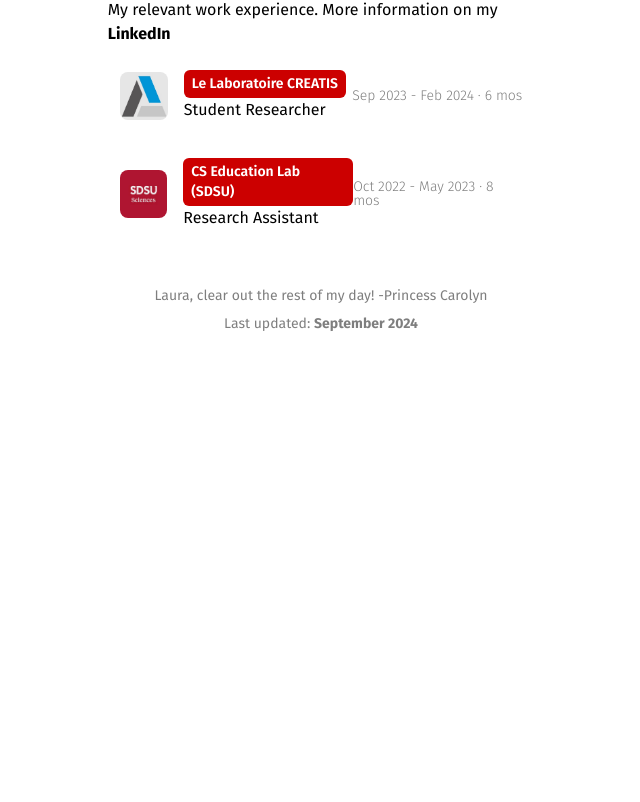
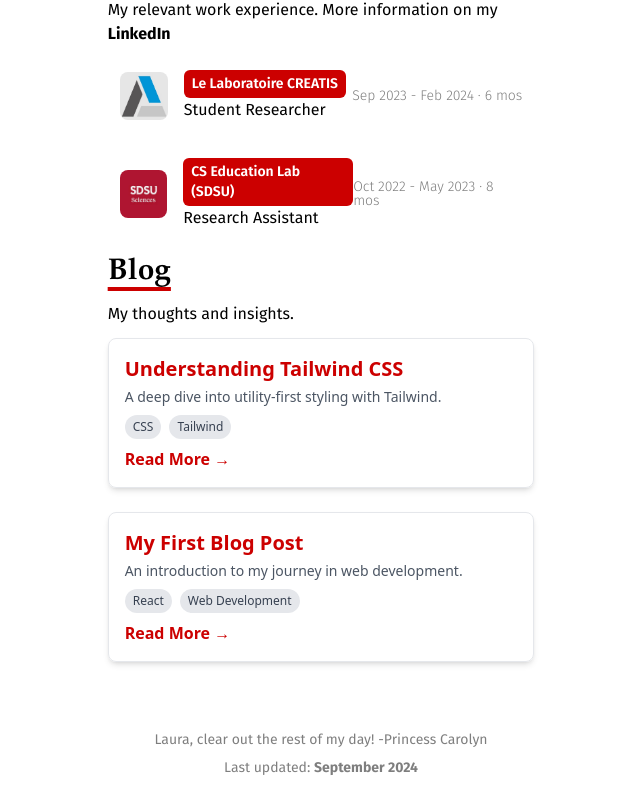
Before and after one commit to FrancisSanB/FrancisSanB.github.io, a React (Vite) app: page / in a window 1280 px wide. Shown: the part 1946-2748 px from the top of the page, without its empty margins (319-959 px from the left). Before the commit the page ends 2304 px from the top, so only its background shows below. Built offline with nearby package versions, Linux system fonts and the light colour scheme.

Commit message:
added initial blog page but not finalized + small updates

```diff
--- a/src/App.jsx
+++ b/src/App.jsx
@@ -1,21 +1,39 @@
-import React from 'react'
+import React from "react";
+import { BrowserRouter as Router, Routes, Route } from "react-router-dom";
 
-import Footer from './components/Footer'
-import Intro from './components/Intro'
-import Projects from './components/Projects'
-import Experiences from './components/Experiences'
-import About from './components/About'
+import Footer from "./components/Footer";
+import Intro from "./components/Intro";
+import Projects from "./components/Projects";
+import Experiences from "./components/Experiences";
+import About from "./components/About";
+import Blog from "./components/Blog";
+import BlogPost from "./components/BlogPost"; // Import the BlogPost component
 
 function App() {
   return (
-    <div className='App bg-background text-normal dark:bg-dark-background dark:text-dark-normal'>
+    <Router>
+      <div className="App bg-background text-normal dark:bg-dark-background dark:text-dark-normal">
+        <Routes>
+          {/* Home Page with all sections */}
+          <Route
+            path="/"
+            element={
+              <>
                 <Intro />
                 <About />
                 <Projects />
                 <Experiences />
+                <Blog />
                 <Footer />
+              </>
+            }
+          />
+          {/* Dynamic blog post page */}
+          <Route path="/blog/:slug" element={<BlogPost />} />
+        </Routes>
       </div>
-  )
+    </Router>
+  );
 }
 
-export default App
+export default App;
--- /dev/null
+++ b/src/components/Blog.jsx
@@ -0,0 +1,28 @@
+import React from "react";
+import blogs from "../data/blogs";
+import BlogItem from "./BlogItem";
+import Title from "./Title";
+
+function Blog() {
+    return (
+        <div className="md:w-3/4 lg:w-1/2 xl:w-1/3 px-6 md:px-0 justify-center mx-auto text-left flex flex-col">
+            <Title>Blog</Title>
+            <p className="text-base mb-3 font-fira">
+                My thoughts and insights.
+            </p>
+            <div className="w-full grid grid-cols-1 gap-6 mb-9">
+                {blogs.map(blog => (
+                    <BlogItem
+                        key={blog.title}
+                        title={blog.title}
+                        tags={blog.tags}
+                        desc={blog.desc}
+                        link={blog.link}
+                    />
+                ))}
+            </div>
+        </div>
+    );
+}
+
+export default Blog;
--- /dev/null
+++ b/src/components/BlogItem.jsx
@@ -0,0 +1,33 @@
+import React from "react";
+import { Link } from "react-router-dom";
+
+function BlogItem({ title, tags, desc, link }) {
+    return (
+        <div className="border rounded-lg p-4 shadow-md hover:shadow-lg transition">
+            <h3 className="text-xl font-semibold mb-1">
+                <Link
+                    to={link}
+                    className="text-link dark:text-dark-link hover:underline"
+                >
+                    {title}
+                </Link>
+            </h3>
+            <p className="text-sm text-gray-600 mb-2">{desc}</p>
+            <div className="flex gap-2 mb-2">
+                {tags.map(tag => (
+                    <span key={tag} className="bg-gray-200 text-gray-700 text-xs px-2 py-1 rounded-full">
+                        {tag}
+                    </span>
+                ))}
+            </div>
+            <Link
+                to={link}
+                className="text-link dark:text-dark-link font-bold hover:underline"
+            >
+                Read More →
+            </Link>
+        </div>
+    );
+}
+
+export default BlogItem;
--- /dev/null
+++ b/src/components/BlogPost.jsx
@@ -0,0 +1,43 @@
+import React, { useEffect, useState } from "react";
+import { useParams } from "react-router-dom";
+import blogs from "../data/blogs"; // Import the blogs array
+
+function BlogPost() {
+    const { slug } = useParams(); // Get the blog slug from the URL
+    const blog = blogs.find(blog => blog.slug === slug); // Find the matching blog post
+    const [content, setContent] = useState("");
+
+    useEffect(() => {
+        if (blog && blog.contentFile) {
+            fetch(blog.contentFile)
+                .then(response => response.text())
+                .then(text => setContent(text))
+                .catch(error => setContent("Error loading blog content."));
+        }
+    }, [blog]);
+
+    if (!blog) return <p className="text-center text-lg">Blog post not found.</p>;
+
+    return (
+        <div className="md:w-3/4 lg:w-1/2 xl:w-1/3 pt-10 md:pt-20 px-6 md:px-0 justify-center mx-auto text-left flex flex-col">
+            <h1 className="text-title dark:text-dark-title font-garamond font-bold text-6xl md:text7xl mb-1 md:mb-3">{blog.title}</h1>
+            <div className="flex gap-2 mb-2">
+                {blog.tags.map(tag => (
+                    <span key={tag} className="bg-gray-200 text-gray-700 text-xs px-2 py-1 rounded-full">
+                        {tag}
+                    </span>
+                ))}
+            </div>
+            <p className="text-base text-xl mb-3 font-fira">{blog.desc}</p>
+            {content.split("\n").map((paragraph, index) =>
+                paragraph.trim() ? (
+                    <p key={index} className="text-base mb-3 font-fira">
+                        {paragraph}
+                    </p>
+                ) : null
+            )}
+        </div>
+    );
+}
+
+export default BlogPost;
--- /dev/null
+++ b/src/data/blogs.js
@@ -0,0 +1,20 @@
+const blogs = [
+    {
+        slug: "tailwind-guide",
+        title: "Understanding Tailwind CSS",
+        tags: ["CSS", "Tailwind"],
+        desc: "A deep dive into utility-first styling with Tailwind.",
+        link: "/blog/tailwind-guide",
+        contentFile: "/blogs/tailwind-guide.txt"
+    },
+    {
+        slug: "my-first-post",
+        title: "My First Blog Post",
+        tags: ["React", "Web Development"],
+        desc: "An introduction to my journey in web development.",
+        link: "/blog/my-first-post",
+        contentFile: "/blogs/my-first-post.txt"
+    }
+];
+
+export default blogs;
--- a/vite.config.js
+++ b/vite.config.js
@@ -4,5 +4,8 @@ import react from '@vitejs/plugin-react'
 // https://vitejs.dev/config/
 export default defineConfig({
   plugins: [react()],
-  base: "/"
+  base: "/",
+  server: {
+    historyApiFallback: true, // Ensures client-side routing works
+  },
 })
```
Also changed, not shown: package.json (+4 -3 lines), public/blogs/my-first-post.txt (added), public/blogs/tailwind-guide.txt (added), 2 other files (tests, documents, lock files or other folders). Lines whose indentation alone changed are shown as unchanged.
